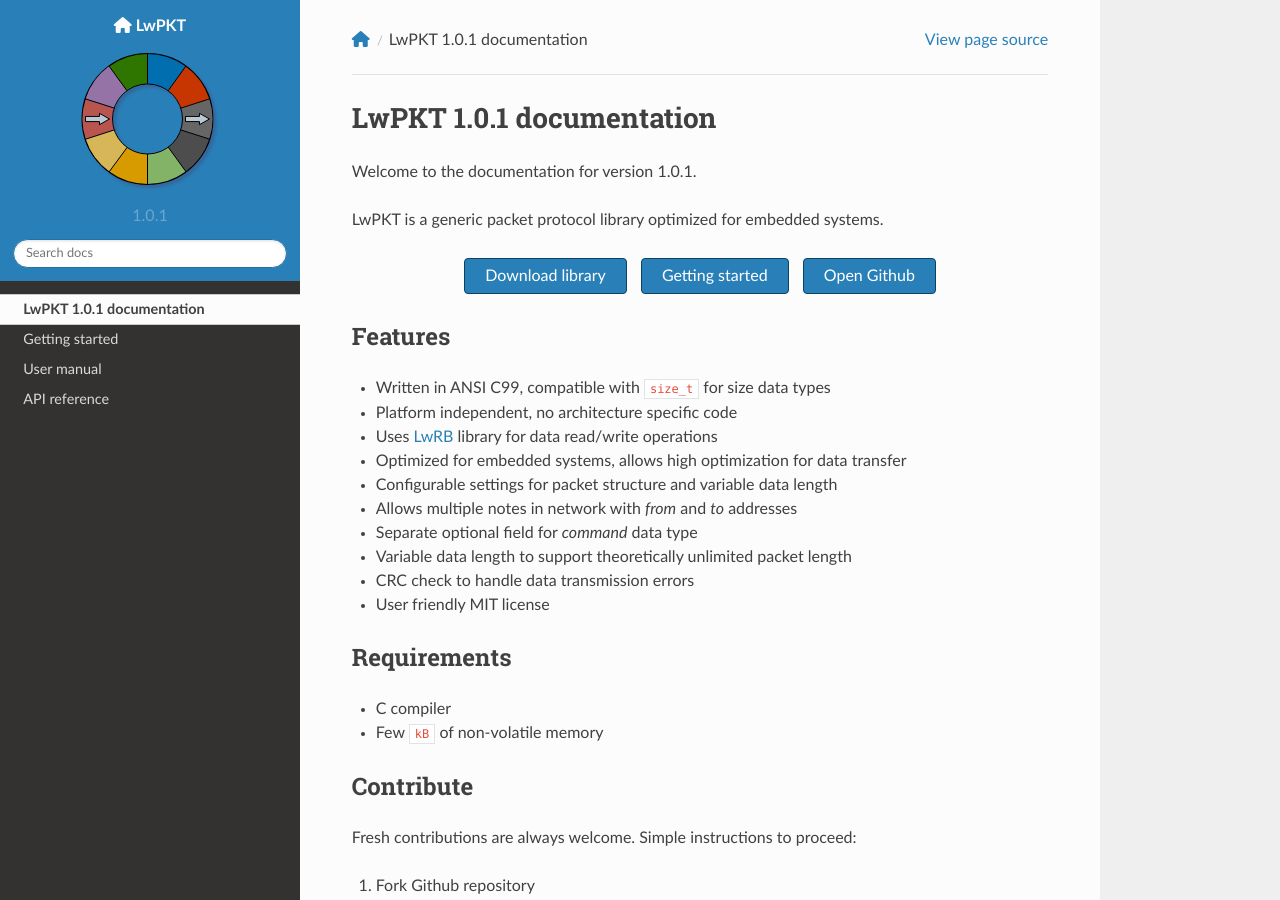
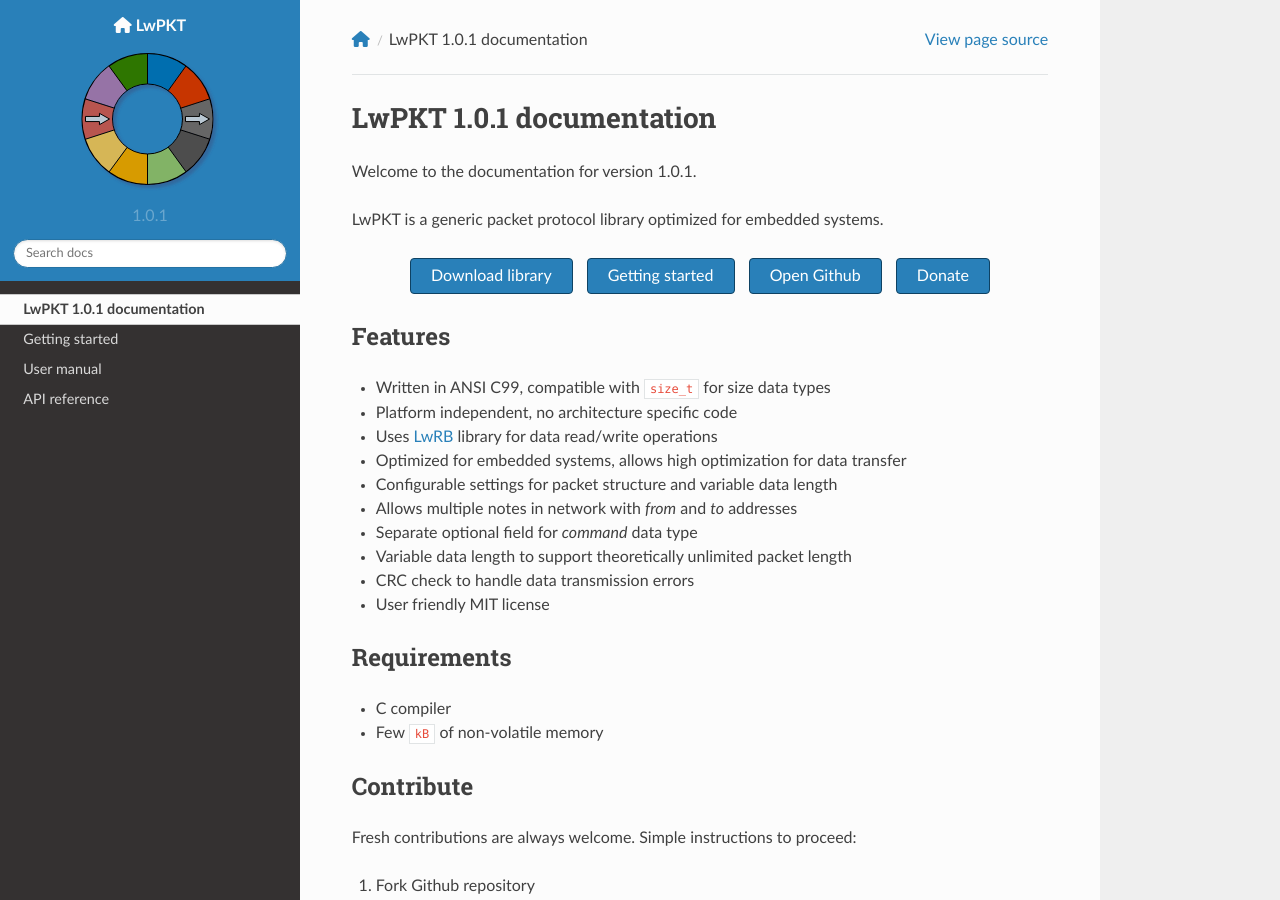
Before and after one commit to MaJerle/lwpkt, a Sphinx documentation site: the page built from docs/index.rst, in a window 1280 px wide and 900 px high. Built offline with Sphinx 7.4.7 and the Read the Docs theme 2.0.0, drawn with Linux system fonts in a browser that asks for light colours; nearby versions of some CDN libraries; the version number could not be read and is left out.

Commit message:
Add donate button

```diff
--- a/docs/index.rst
+++ b/docs/index.rst
@@ -8,7 +8,7 @@
 .. rst-class:: center
 .. rst-class:: index_links
 
-	:ref:`download_library` :ref:`getting_started` `Open Github <https://github.com/MaJerle/lwpkt>`_
+	:ref:`download_library` :ref:`getting_started` `Open Github <https://github.com/MaJerle/lwpkt>`_ `Donate <https://paypal.me/tilz0R>`_
 
 Features
 ^^^^^^^^
```
